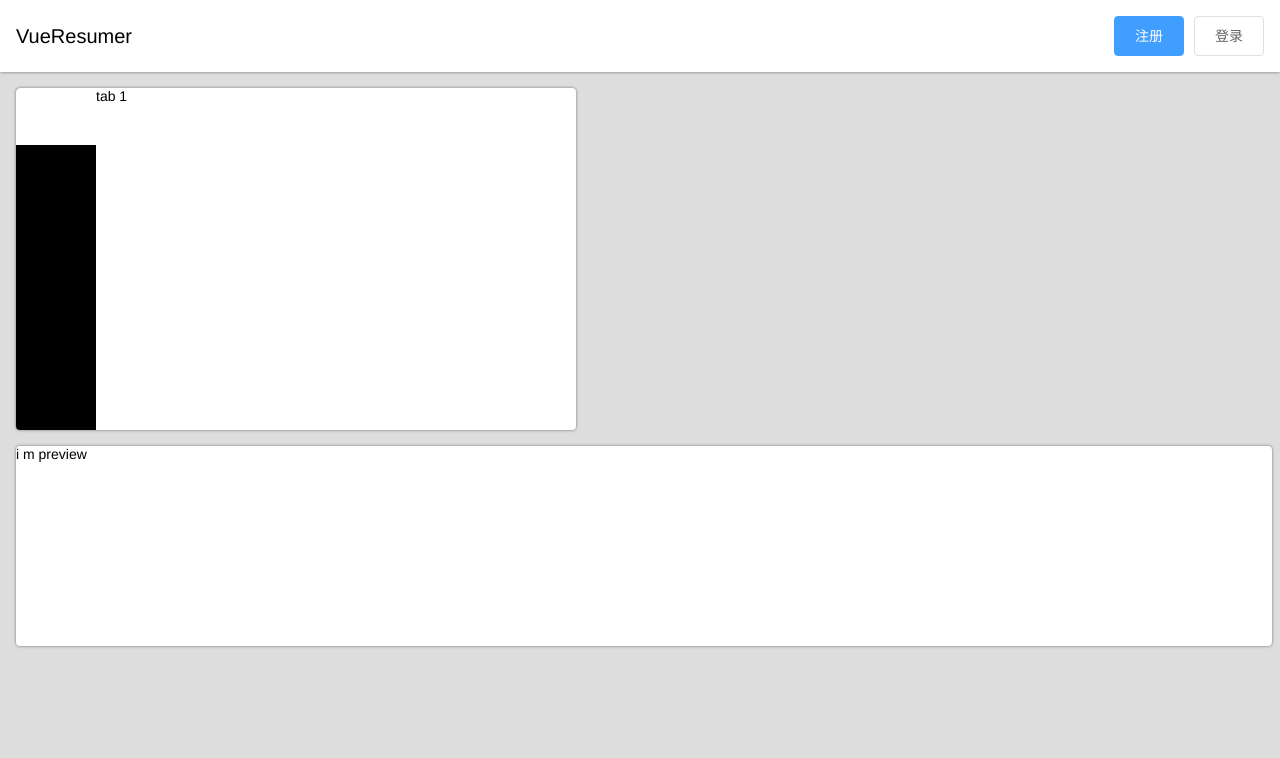
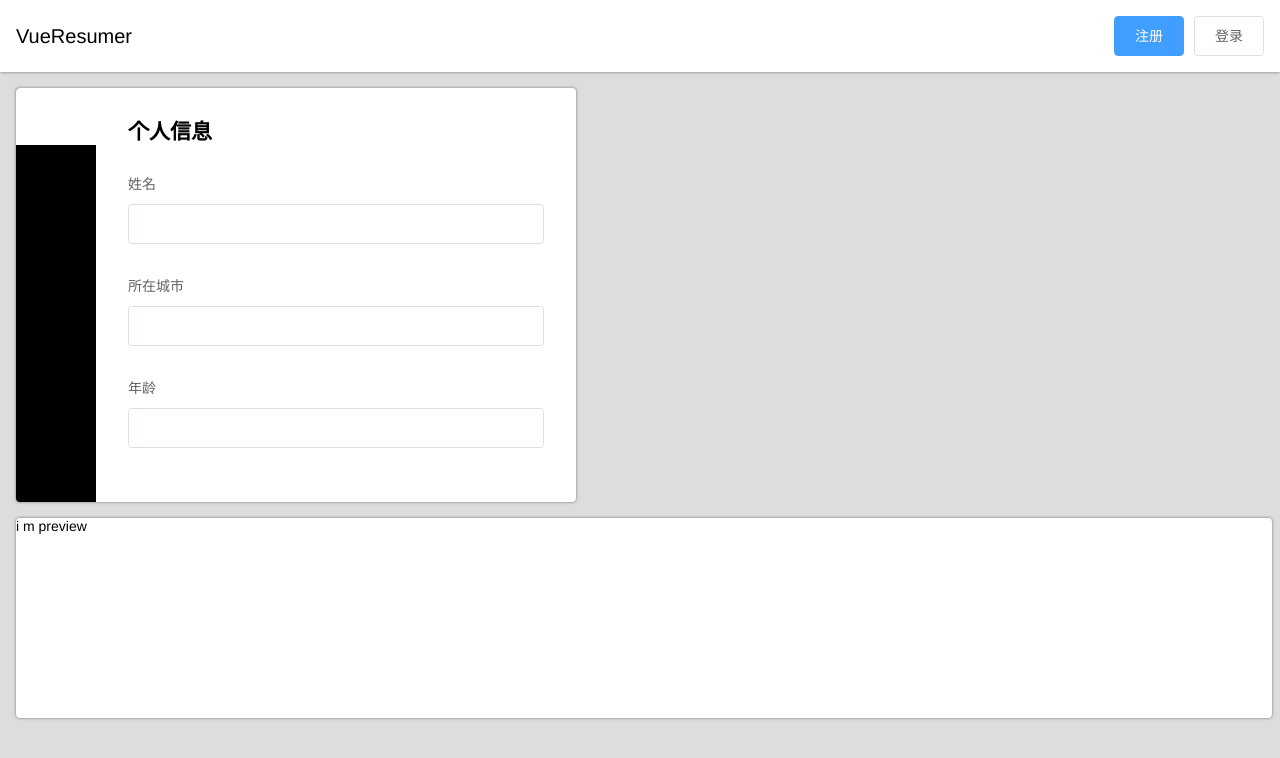
Before and after one commit to lskAtGithub/vue-resumer, a Vue app: page / in a window 1280 px wide. Shown: the top 758 px of the page. Built offline with nearby package versions, Linux system fonts and the light colour scheme.

Commit message:
添加elem按钮表单组件，调整panes，完成个人信息区域+工作经历

```diff
--- a/src/components/Editor.vue
+++ b/src/components/Editor.vue
@@ -14,12 +14,48 @@
             </ol>
         </nav>
         <ol class="panes">
-            <li v-bind:class="{active: currentTab === 0}">tab 1 </li>
-            <li v-bind:class="{active: currentTab === 1}">tab 2 </li>
-            <li v-bind:class="{active: currentTab === 2}">tab 3 </li>
-            <li v-bind:class="{active: currentTab === 3}">tab 4 </li>
-            <li v-bind:class="{active: currentTab === 4}">tab 5 </li>
-            <li v-bind:class="{active: currentTab === 5}">tab 6 </li>
+            <li v-bind:class="{active: currentTab === 0}">
+                <h2>个人信息</h2>
+                <el-form>
+                    <el-form-item label="姓名">
+                        <el-input v-model="profile.name"></el-input>
+                    </el-form-item>
+                    <el-form-item label="所在城市">
+                        <el-input v-model="profile.city"></el-input>
+                    </el-form-item>
+                    <el-form-item label="年龄">
+                        <el-input v-model="profile.age"></el-input>
+                    </el-form-item>
+                </el-form>
+            </li>
+            <li v-bind:class="{active: currentTab === 1}">
+                <h2>教育经历</h2>
+            </li>
+            <li v-bind:class="{active: currentTab === 2}">
+                <h2>获奖情况</h2>
+            </li>
+            <li v-bind:class="{active: currentTab === 3}">
+                <h2>工作经历</h2>
+                <el-form>
+                    <div class="container" v-for="(work,index) in work">
+                        <el-form-item label="公司名称">
+                            <el-input v-model="work.company"></el-input>
+                        </el-form-item>
+                        <el-form-item label="工作内容">
+                            <el-input v-model="work.content"></el-input>
+                        </el-form-item>
+                        <i class="el-icon-circle-close" v-on:click="removeWork(index)"></i>
+                        <hr>
+                    </div>
+                    <el-button type="primary" v-on:click="addWork()">添加经历</el-button>
+                </el-form>
+            </li>
+            <li v-bind:class="{active: currentTab === 4}">
+                <h2>项目经历</h2>
+            </li>
+            <li v-bind:class="{active: currentTab === 5}">
+                <h2>联系方式</h2>
+            </li>
         </ol>
     </div>
 </template>
@@ -29,7 +65,25 @@
         data(){
             return {
                 currentTab: 0,
-                icons: ['shenfenzheng','book1','jiangbei1','gongzuoxinxi','xiangmu1','phone1']
+                icons: ['shenfenzheng','book1','jiangbei1','gongzuoxinxi','xiangmu1','phone1'],
+                profile:{
+                    name:'',
+                    city:'',
+                    age:''
+                },
+                work: [
+                    {company:'',content:''}
+                ]
+            }
+        },
+        methods:{
+            addWork(){
+                this.work.push({
+                    company:'',content:''
+                })
+            },
+            removeWork(index){
+                this.work.splice(index,1)
             }
         }
     }
@@ -64,11 +118,31 @@
         }
 
         > .panes {
+            flex: 1;
+
+            .container{
+                position: relative;
+                margin-bottom: 10px;
+
+                .el-icon-circle-close{
+                    position: absolute;
+                    right: 5px;
+                    top: 5px;
+                }
+            }
+
             > li{
                 display: none;
+                padding: 32px;
+                height: 100%;
+                overflow: auto;
 
                 &.active{
                     display: block;
+                }
+
+                > h2{
+                    margin-bottom: 20px;
                 }
             }
         }
```
